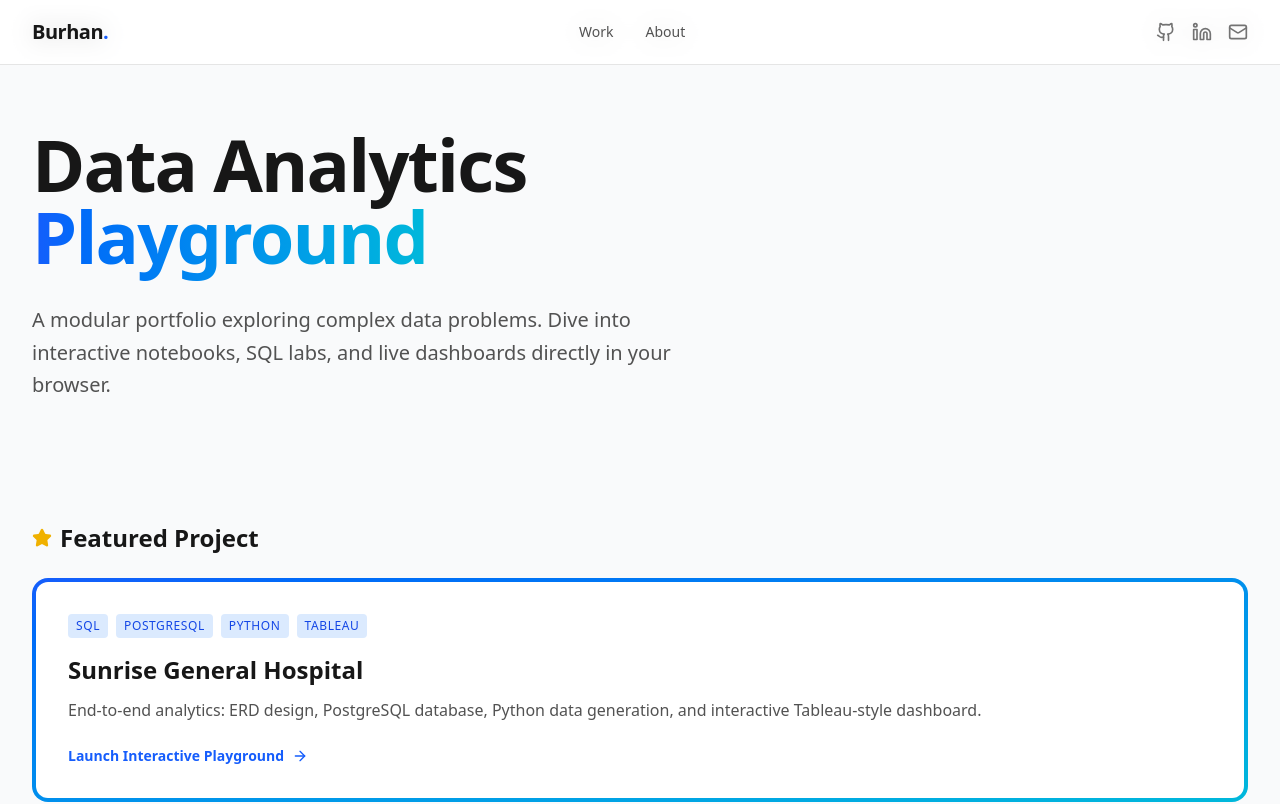
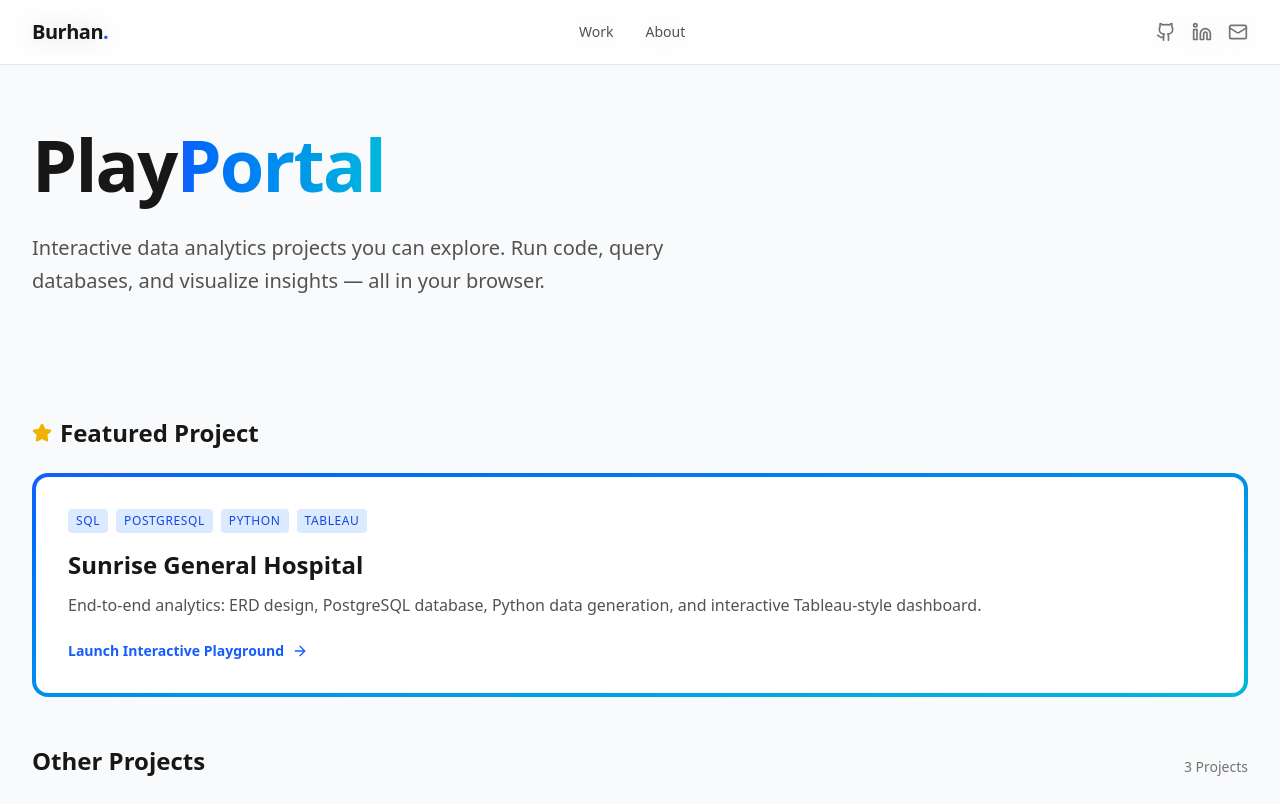
Before and after one commit to BPeerzada/portfolio, a Next.js app: page /portfolio/ in a window 1280 px wide. Shown: the top 804 px of the page. Built offline with nearby package versions, Linux system fonts and the light colour scheme.

Commit message:
Rename to PlayPortal and update chart data

```diff
--- a/app/page.tsx
+++ b/app/page.tsx
@@ -24,14 +24,11 @@ export default function Home() {
             <section className="pt-32 pb-20 px-4 sm:px-6 lg:px-8 max-w-7xl mx-auto">
                 <div className="max-w-3xl">
                     <h1 className="text-5xl sm:text-7xl font-bold tracking-tight text-neutral-900 dark:text-white mb-8">
-                        Data Analytics <br />
-                        <span className="text-transparent bg-clip-text bg-gradient-to-r from-blue-600 to-cyan-500">
-                            Playground
-                        </span>
+                        Play<span className="text-transparent bg-clip-text bg-gradient-to-r from-blue-600 to-cyan-500">Portal</span>
                     </h1>
                     <p className="text-xl text-neutral-600 dark:text-neutral-400 mb-10 leading-relaxed max-w-2xl">
-                        A modular portfolio exploring complex data problems.
-                        Dive into interactive notebooks, SQL labs, and live dashboards directly in your browser.
+                        Interactive data analytics projects you can explore.
+                        Run code, query databases, and visualize insights — all in your browser.
                     </p>
                 </div>
             </section>
--- a/components/SunriseDashboard.tsx
+++ b/components/SunriseDashboard.tsx
@@ -49,13 +49,13 @@ const billingData = [
     { name: "Outstanding", value: 748000 },
 ];
 
-// Chart 4: Top Doctors Workload
+// Chart 4: Top Doctors Workload (from report: 120-112 for top group)
 const doctorWorkload = [
-    { name: "Dr. Martin", scheduled: 65, completed: 55 },
-    { name: "Dr. Chang", scheduled: 58, completed: 54 },
-    { name: "Dr. Khan", scheduled: 60, completed: 52 },
-    { name: "Dr. Patel", scheduled: 55, completed: 50 },
-    { name: "Dr. Wilson", scheduled: 52, completed: 48 },
+    { name: "Dr. Martin", scheduled: 68, completed: 52 },
+    { name: "Dr. Chang", scheduled: 64, completed: 50 },
+    { name: "Dr. Khan", scheduled: 62, completed: 48 },
+    { name: "Dr. Patel", scheduled: 60, completed: 46 },
+    { name: "Dr. Wilson", scheduled: 58, completed: 44 },
 ];
 
 // Chart 5: Diagnosis Distribution
```
